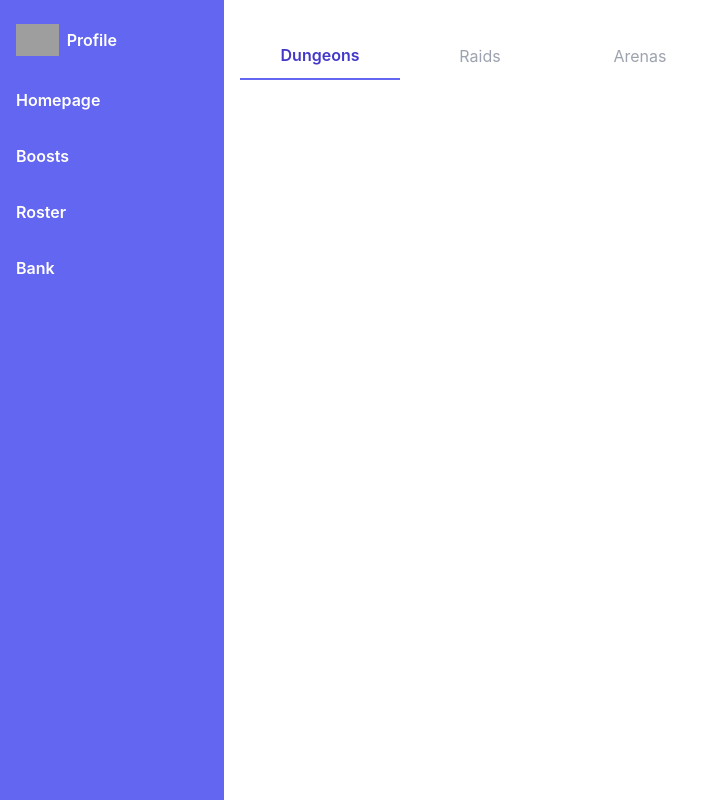
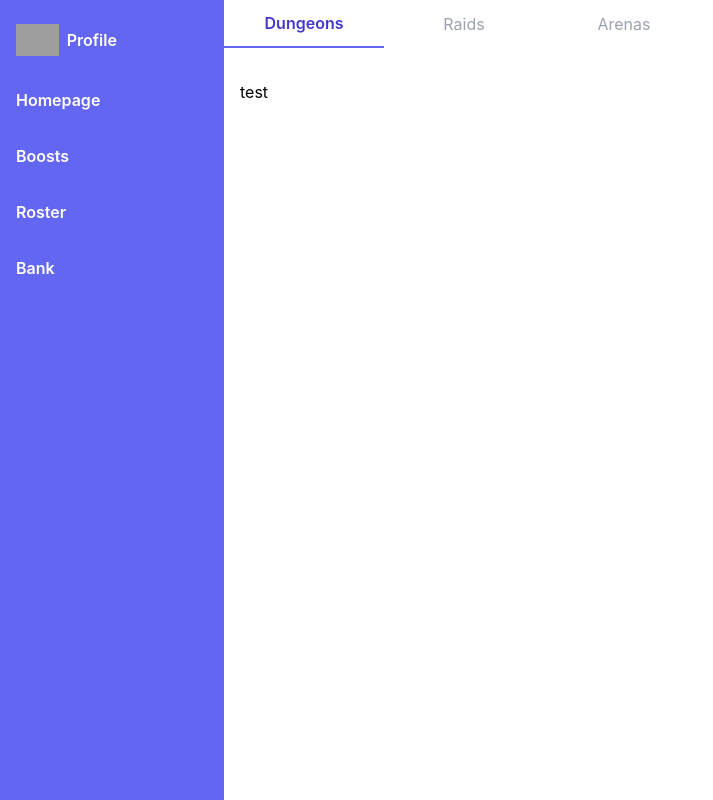
Before and after one commit to jmdtc/wow-app-v1, a React (Create React App) app: page / in a window 1280 px wide. Both pictures are taken after a click on the element "Boosts". Shown: the whole page, without its empty margins (0-713 px from the left). Built offline with nearby package versions, Linux system fonts and the light colour scheme; grey boxes are pictures that could not be loaded.

Commit message:
fixed the margins for the tabs container in Main

```diff
--- a/src/pages/Bank/Bank.tsx
+++ b/src/pages/Bank/Bank.tsx
@@ -25,18 +25,24 @@ const Bank: FC = () => {
     )
 
     return (
-        <div className="">
+        <div>
+            <div className="-mt-8 -ml-4">
                 <Tabs.Container value={activeTab}>
                     {tabs.map(tab => (
                         <Tabs.Item
                             key={tab}
-                        onClick={() => dispatch(setActiveTab({page: BANK, value: tab}))}
+                            onClick={() => dispatch(setActiveTab({ page: BANK, value: tab }))}
                         >
                             {tab}
                         </Tabs.Item>
                     ))}
                 </Tabs.Container>
             </div>
+
+            <div className="mt-8">
+                test
+            </div>
+        </div>
     )
 }
 
--- a/src/pages/Boosts/Boosts.tsx
+++ b/src/pages/Boosts/Boosts.tsx
@@ -11,8 +11,8 @@ import {
 } from "../../slices/navigation"
 
 const Boosts: FC = () => {
-    const { BOOSTS } = PageActions
-    const { RAIDS, ARENAS } = BoostsTabsActions
+    const { BOOSTS } = PageActions
+    const { RAIDS, ARENAS } = BoostsTabsActions
 
     const tabs = Object.values(BoostsTabsActions)
     const selectActiveTab = useMemo(
@@ -24,7 +24,8 @@ const Boosts: FC = () => {
     )
 
     return (
-        <div className="">
+        <div>
+            <div className="-mt-8 -ml-4">
                 <Tabs.Container value={activeTab}>
                     {tabs.map(tab => {
                         if (tab === RAIDS || tab === ARENAS) return <Tabs.Item key={tab} disabled>{tab}</Tabs.Item>
@@ -32,6 +33,11 @@ const Boosts: FC = () => {
                     })}
                 </Tabs.Container>
             </div>
+
+            <div className="mt-8">
+                test
+            </div>
+        </div>
     )
 }
 
--- a/src/pages/Roster/Roster.tsx
+++ b/src/pages/Roster/Roster.tsx
@@ -25,18 +25,24 @@ const Roster: FC = () => {
     )
 
     return (
-        <div className="">
+        <div>
+            <div className="-mt-8 -ml-4">
                 <Tabs.Container value={activeTab}>
                     {tabs.map(tab => (
                         <Tabs.Item
                             key={tab}
-                        onClick={() => dispatch(setActiveTab({page: ROSTER, value: tab}))}
+                            onClick={() => dispatch(setActiveTab({ page: ROSTER, value: tab }))}
                         >
                             {tab}
                         </Tabs.Item>
                     ))}
                 </Tabs.Container>
             </div>
+
+            <div className="mt-8">
+                test
+            </div>
+        </div>
     )
 }
 
```
Lines whose indentation alone changed are shown as unchanged.
